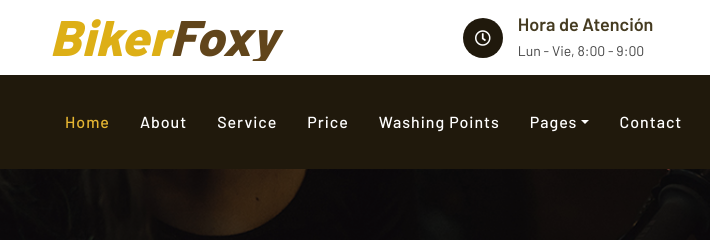
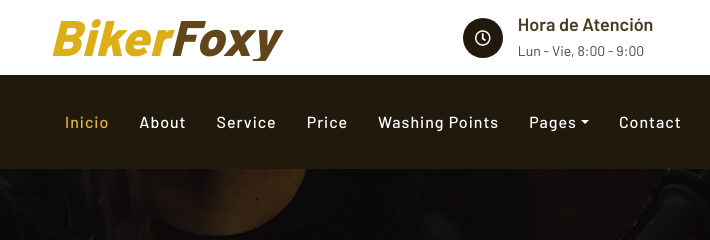
Before and after one commit to GRUPO-I7A/Biker_Foxy-Axel_Calvo, a plain HTML site: page index.html in a window 1280 px wide. Shown: the top 240 px of the page, 35-745 px from the left. Drawn offline with nearby package versions, Linux system fonts and the light colour scheme.

Commit message:
cambio de palabra

```diff
--- a/index.html
+++ b/index.html
@@ -90,7 +90,7 @@
 
                     <div class="collapse navbar-collapse justify-content-between" id="navbarCollapse">
                         <div class="navbar-nav mr-auto">
-                            <a href="index.html" class="nav-item nav-link active">Home</a>
+                            <a href="index.html" class="nav-item nav-link active">Inicio</a>
                             <a href="about.html" class="nav-item nav-link">About</a>
                             <a href="service.html" class="nav-item nav-link">Service</a>
                             <a href="price.html" class="nav-item nav-link">Price</a>
```
